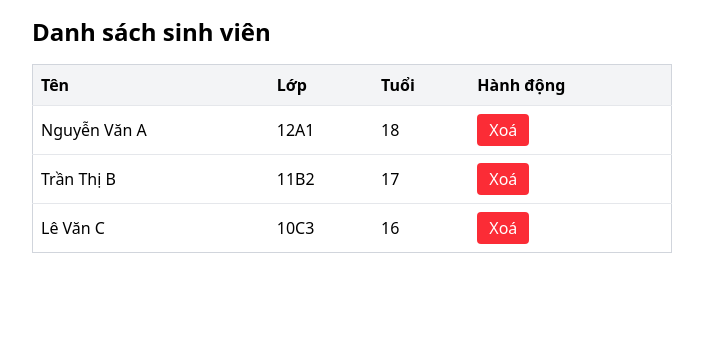
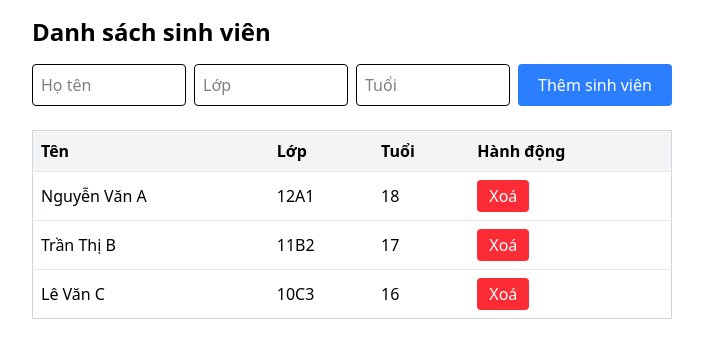
Before and after one commit to snowyy16/22661451_HuynhNguyenLamSon, a React (Vite) app: page / in a window 1280 px wide. Shown: the top 358 px of the page, without its empty margins (288-991 px from the left). Built offline with nearby package versions, Linux system fonts and the light colour scheme.

Commit message:
feat: thêm sinh viên mới

```diff
--- a/components/StudentsList.jsx
+++ b/components/StudentsList.jsx
@@ -7,6 +7,24 @@ const StudentList = () => {
     { id: 3, name: "Lê Văn C", class: "10C3", age: 16 },
   ]);
 
+  const [form, setForm] = useState({ name: "", class: "", age: "" });
+
+  const handleChange = (e) => {
+    setForm({ ...form, [e.target.name]: e.target.value });
+  };
+
+  const handleAdd = () => {
+    if (form.name && form.class && form.age) {
+      const newStudent = {
+        id: Date.now(),
+        name: form.name,
+        class: form.class,
+        age: parseInt(form.age),
+      };
+      setStudents((prev) => [...prev, newStudent]);
+      setForm({ name: "", class: "", age: "" });
+    }
+  };
   const handleDelete = (id) => {
     setStudents((prev) => prev.filter((student) => student.id !== id));
   };
@@ -14,6 +32,38 @@ const StudentList = () => {
   return (
     <div className="max-w-2xl mx-auto p-4">
       <h1 className="text-2xl font-bold mb-4">Danh sách sinh viên</h1>
+      <div className="mb-6 grid grid-cols-4 gap-2">
+        <input
+          type="text"
+          name="name"
+          value={form.name}
+          onChange={handleChange}
+          placeholder="Họ tên"
+          className="border p-2 rounded col-span-1"
+        />
+        <input
+          type="text"
+          name="class"
+          value={form.class}
+          onChange={handleChange}
+          placeholder="Lớp"
+          className="border p-2 rounded col-span-1"
+        />
+        <input
+          type="number"
+          name="age"
+          value={form.age}
+          onChange={handleChange}
+          placeholder="Tuổi"
+          className="border p-2 rounded col-span-1"
+        />
+        <button
+          onClick={handleAdd}
+          className="bg-blue-500 text-white rounded px-3 py-2 hover:bg-blue-600 col-span-1"
+        >
+          Thêm sinh viên
+        </button>
+      </div>
       <table className="w-full border border-gray-300 rounded">
         <thead>
           <tr className="bg-gray-100">
```
